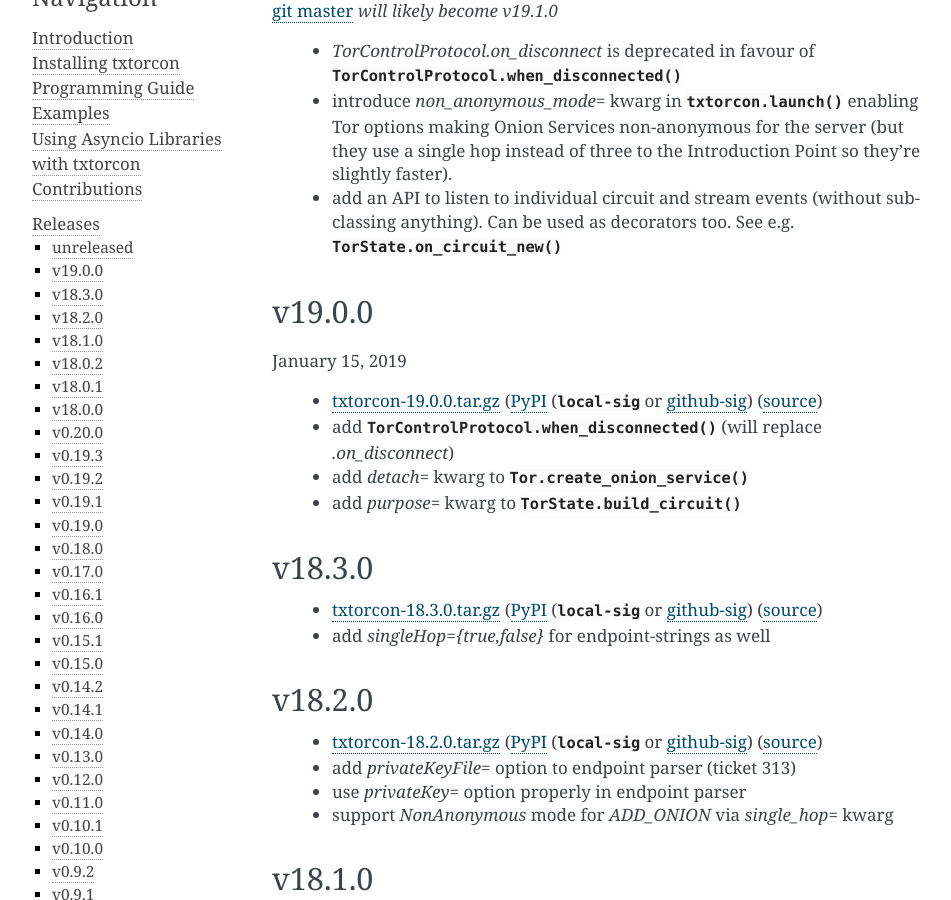
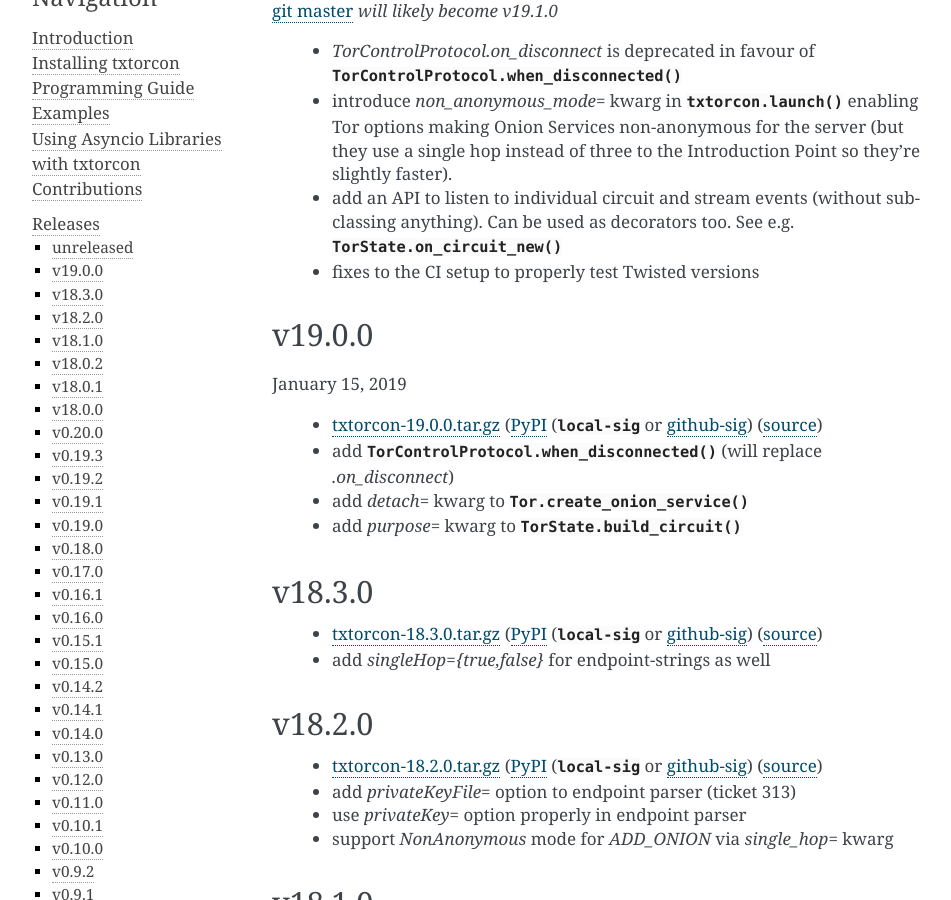
Before and after one commit to meejah/txtorcon, a Sphinx documentation site: the page built from docs/releases.rst, in a window 1280 px wide and 900 px high, scrolled down 394 px. Shown: the whole window, without its empty margins (148-1099 px from the left). Built offline with Sphinx 7.4.7, drawn with Linux system fonts in a browser that asks for light colours; the version number could not be read and is left out; cross-references to code outside the pages are shown as plain code.

Commit message:
release note

```diff
--- a/docs/releases.rst
+++ b/docs/releases.rst
@@ -29,6 +29,7 @@
  * add an API to listen to individual circuit and stream events
    (without subclassing anything). Can be used as decorators too.
    See e.g. :func:`TorState.on_circuit_new`
+ * fixes to the CI setup to properly test Twisted versions
 
 
 v19.0.0
```
